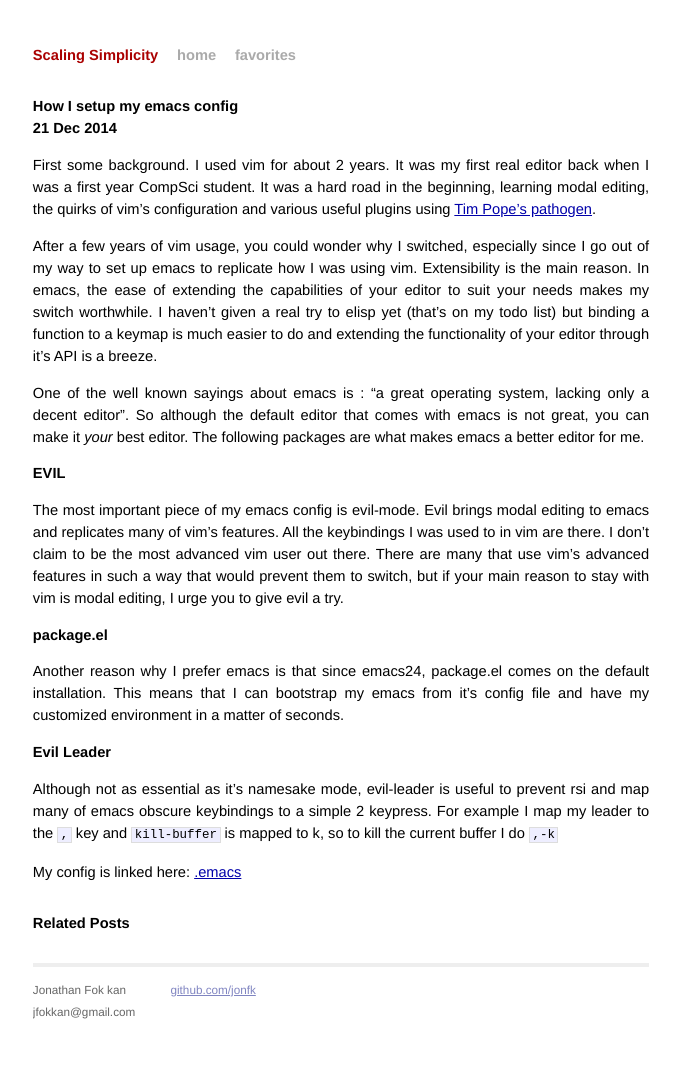
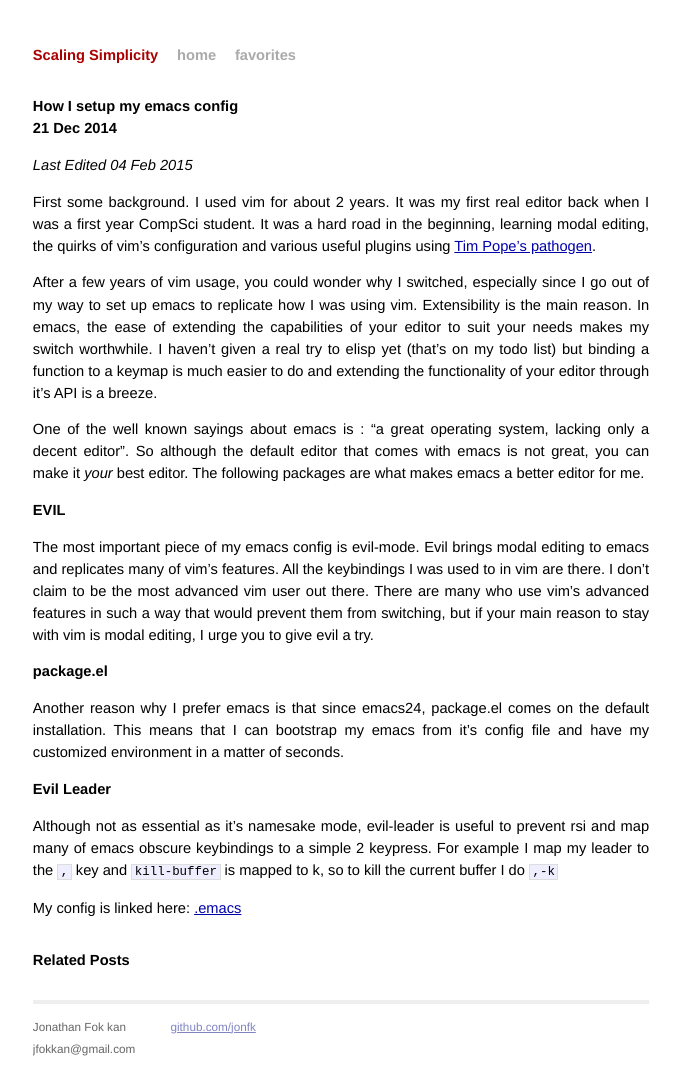
Before and after one commit to jonfk/jonfk.ca, a Jekyll site: the page built from _posts/2014-12-21-How-I-setup-emacs.md, in a window 1280 px wide. Shown: the whole page, without its empty margins (299-980 px from the left). Built offline with Jekyll 4.4.1, drawn with Linux system fonts in a browser that asks for light colours; Markdown is read by kramdown in place of the engine named in the settings; before the commit the page ends 1035 px from its top, so only the background shows below that.

Commit message:
EDITED 2014-12-21-How-I-setup-emacs.md post

```diff
--- a/_posts/2014-12-21-How-I-setup-emacs.md
+++ b/_posts/2014-12-21-How-I-setup-emacs.md
@@ -3,6 +3,8 @@ layout: post
 title: How I setup my emacs config
 tags: emacs configurations productivity editors
 ---
+
+*Last Edited 04 Feb 2015*
 
 First some background. I used vim for about 2 years. It was my first real editor back when I was a
 first year CompSci student. It was a hard road in the beginning, learning modal editing, the
@@ -22,8 +24,8 @@ The following packages are what makes emacs a better editor for me.
 ##EVIL
 The most important piece of my emacs config is evil-mode. Evil brings modal editing to emacs and
 replicates many of vim's features. All the keybindings I was used to in vim are there. I don't claim
-to be the most advanced vim user out there. There are many that use vim's advanced features in
-such a way that would prevent them to switch, but if your main reason to stay with vim is modal
+to be the most advanced vim user out there. There are many who use vim's advanced features in
+such a way that would prevent them from switching, but if your main reason to stay with vim is modal
 editing, I urge you to give evil a try.
 
 ##package.el
```
